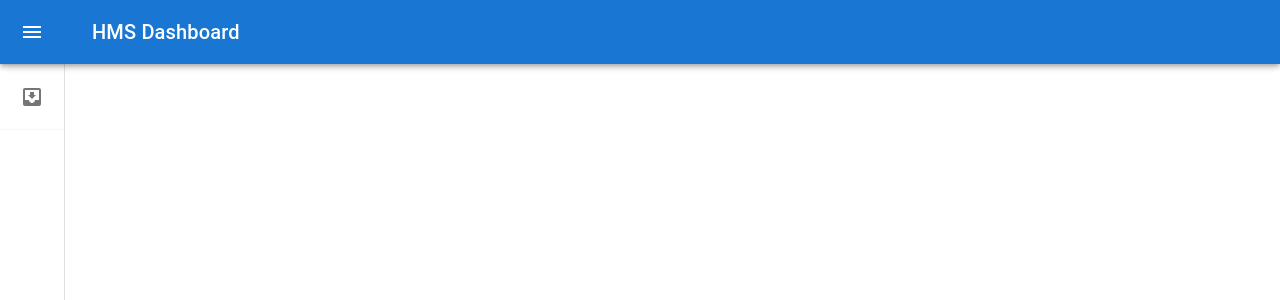
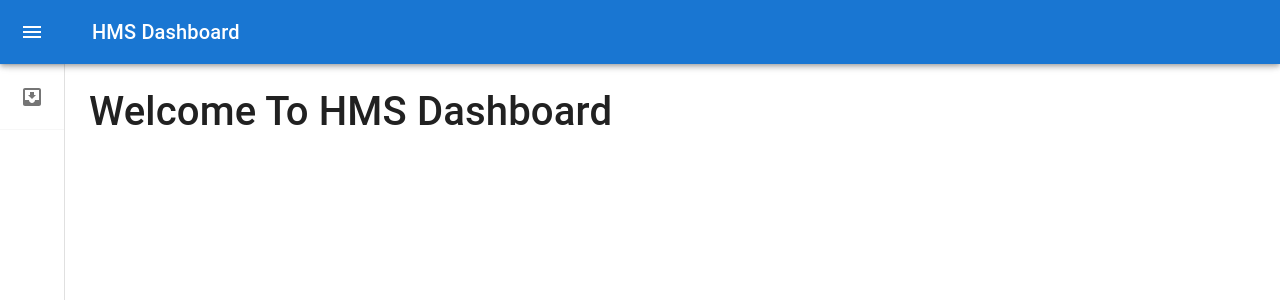
Before and after one commit to AbdulwaliAlhammadi/HMS-Dashboard, a React (Vite) app: page / in a window 1280 px wide. Shown: the top 300 px of the page. Built offline with nearby package versions, Linux system fonts and the light colour scheme.

Commit message:
Add Body Component

```diff
--- /dev/null
+++ b/src/components/Body.jsx
@@ -0,0 +1,7 @@
+const Body = ()=>{
+    return (
+        <h1>Welcome To HMS Dashboard</h1>
+    )
+}
+
+export default Body
--- a/src/components/sidebar.jsx
+++ b/src/components/sidebar.jsx
@@ -18,6 +18,7 @@ import ListItemIcon from '@mui/material/ListItemIcon';
 import ListItemText from '@mui/material/ListItemText';
 import InboxIcon from '@mui/icons-material/MoveToInbox';
 import MailIcon from '@mui/icons-material/Mail';
+import Body from './Body';
 
 const drawerWidth = 240;
 
@@ -155,6 +156,7 @@ export default function MiniDrawer() {
       </Drawer>
       <Box component="main" sx={{ flexGrow: 1, p: 3 }}>
         <DrawerHeader />
+        <Body />
       </Box>
     </Box>
   );
```
